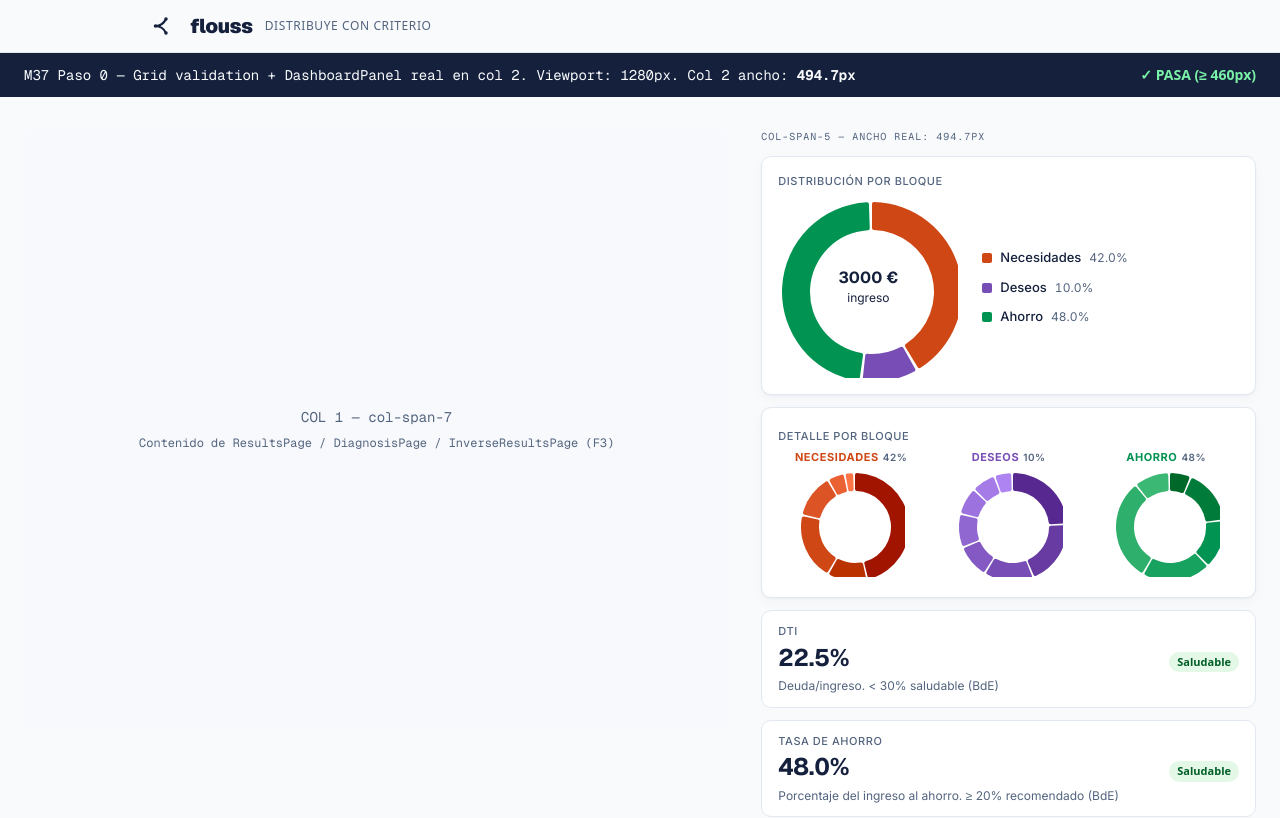
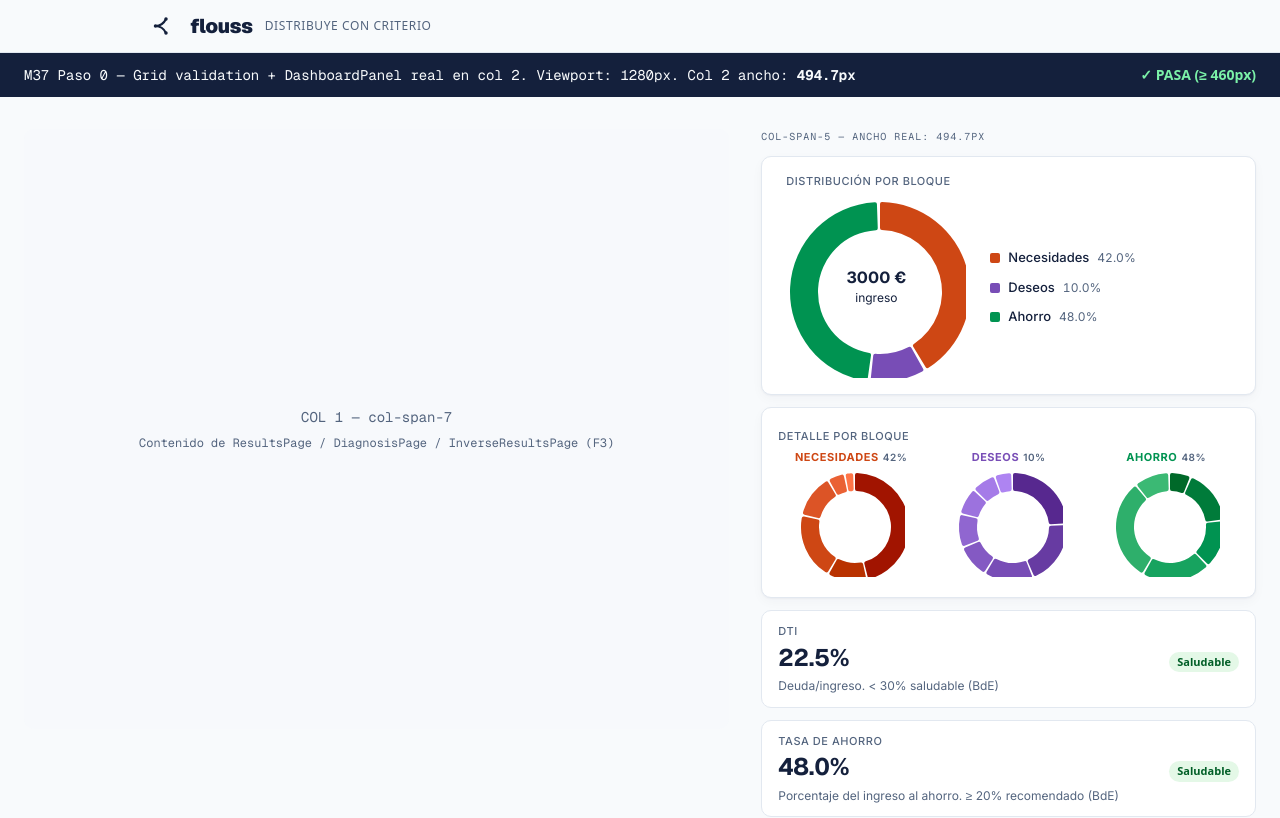
Before and after one commit to Nougarel/finanzas-webapp, a Next.js app: page /debug/dashboard-poc in a window 1280 px wide. Shown: the top 818 px of the page. Built offline with nearby package versions, Linux system fonts and the light colour scheme.

Commit message:
style(ui): increase MacroPiechart card horizontal padding (M37)
Card padding goes from p-4 to px-6 py-4 so the donut + side legend
respires properly in col 2 (488px real). The 'inverse' mode panel was
showing the legend labels visibly cropped against the card right edge.

```diff
--- a/src/components/ui/dashboard-panel.jsx
+++ b/src/components/ui/dashboard-panel.jsx
@@ -214,7 +214,7 @@ export function DashboardPanel({ dataset, mode = "recommended", secondaryCta, sk
   return (
     <div className="flex flex-col gap-3">
       {/* ── MacroPiechart ────────────────────────────────────────────────── */}
-      <div className="bg-card border border-border rounded-lg p-4 card-elevated">
+      <div className="bg-card border border-border rounded-lg px-6 py-4 card-elevated">
         <p
           className="font-sans font-medium uppercase text-muted-foreground mb-2"
           style={{ fontSize: 11, letterSpacing: "0.05em" }}
```
